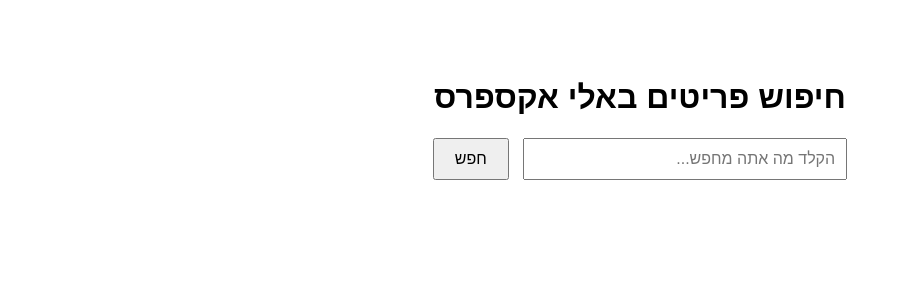
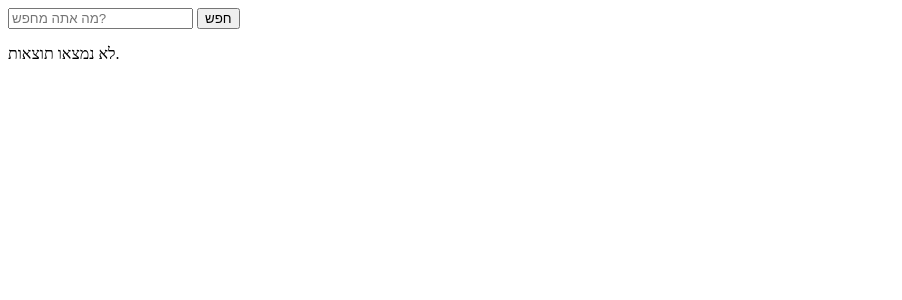
Before and after one commit to fufu2004/aliexpress-ai-search, a Flask app: page / in a window 1280 px wide. Shown: the top 300 px of the page, without its empty margins (0-902 px from the left). Run offline with Flask 3, Linux system fonts and the light colour scheme.

Commit message:
Update index.html

```diff
--- a/templates/index.html
+++ b/templates/index.html
@@ -1,55 +1,20 @@
-<!-- templates/index.html -->
-<!DOCTYPE html>
-<html lang="he" dir="rtl">
-<head>
-    <meta charset="UTF-8">
-    <title>חיפוש באלי אקספרס</title>
-    <style>
-        body {
-            font-family: Arial, sans-serif;
-            direction: rtl;
-            text-align: center;
-            padding: 50px;
-        }
-        input[type="text"] {
-            padding: 10px;
-            width: 300px;
-            font-size: 16px;
-        }
-        button {
-            padding: 10px 20px;
-            font-size: 16px;
-            margin-right: 10px;
-        }
-        .results {
-            margin-top: 40px;
-        }
-        .item {
-            border: 1px solid #ccc;
-            padding: 15px;
-            margin: 10px auto;
-            width: 80%;
-            text-align: right;
-        }
-    </style>
-</head>
-<body>
-    <h1>חיפוש פריטים באלי אקספרס</h1>
 <form method="post">
-        <input type="text" name="query" placeholder="הקלד מה אתה מחפש..." required>
+    <input type="text" name="query" placeholder="מה אתה מחפש?" required>
     <button type="submit">חפש</button>
 </form>
 
 {% if results %}
-    <div class="results">
   <h2>תוצאות:</h2>
   {% for item in results %}
     <div class="item">
-            <strong>{{ item.title }}</strong><br>
-            <a href="{{ item.link }}" target="_blank">לצפייה בפריט</a>
+      <strong>{{ item.productTitle }}</strong><br>
+      <img src="{{ item.imageUrl }}" width="120">
+      <br><a href="{{ item.productUrl }}" target="_blank">הצג פריט</a>
+      <br>מחיר: {{ item.salePrice }}
     </div>
   {% endfor %}
-    </div>
+{% else %}
+  {% if results is not none %}
+    <p>לא נמצאו תוצאות.</p>
   {% endif %}
-</body>
-</html>
+{% endif %}
```
Lines whose indentation alone changed are shown as unchanged.
